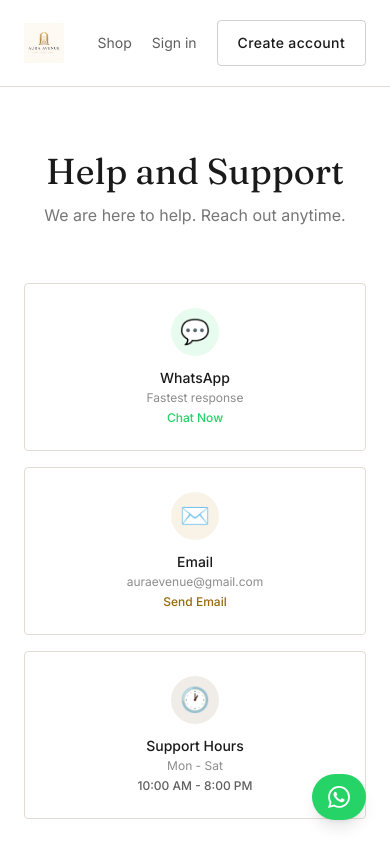
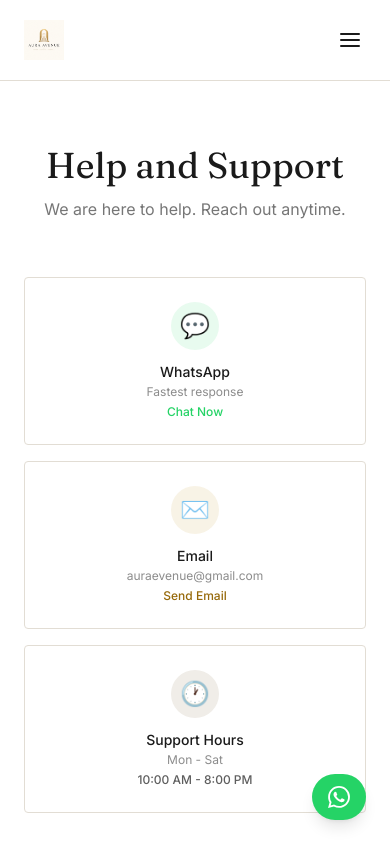
Before and after one commit to harisawann/auraavenue, a React (Vite) app in the folder client/: page /help in a window 390 px wide. Shown: the top 844 px of the page. Built offline with nearby package versions, Linux system fonts and the light colour scheme; no server answers.

Commit message:
Add files via upload

```diff
--- a/client/src/components/Header.jsx
+++ b/client/src/components/Header.jsx
@@ -1,4 +1,5 @@
-import { Link } from 'react-router-dom';
+import { useState } from 'react';
+import { Link, useNavigate } from 'react-router-dom';
 import { useAuth } from '../context/AuthContext';
 import { useCart } from '../context/CartContext';
 import { useWishlist } from '../context/WishlistContext';
@@ -10,29 +11,33 @@
   const { user, isAuthenticated, isAdmin, logout } = useAuth();
   const { itemCount, clearLocalCart } = useCart();
   const { count: wishlistCount, clearLocalWishlist } = useWishlist();
+  const [menuOpen, setMenuOpen] = useState(false);
+  const navigate = useNavigate();
 
   const handleLogout = () => {
     logout();
     clearLocalCart();
     clearLocalWishlist();
+    setMenuOpen(false);
   };
 
+  const closeMenu = () => setMenuOpen(false);
+
   return (
-    <header className="flex items-center justify-between px-6 py-5 border-b border-sand-dark bg-paper sticky top-0 z-10">
-      <Link to="/">
+    <header className="flex items-center justify-between px-6 py-5 border-b border-sand-dark bg-paper sticky top-0 z-40">
+      <Link to="/" onClick={closeMenu}>
         <Logo />
       </Link>
 
-      <nav className="flex items-center gap-5 text-sm">
-        <Link to="/help" className="text-ink/70 hover:text-ink transition-colors hidden md:inline">Help</Link>
-        <Link to="/shop" className="text-ink/70 hover:text-ink transition-colors">
-          Shop
-        </Link>
+      {/* Desktop nav */}
+      <nav className="hidden md:flex items-center gap-5 text-sm">
+        <Link to="/help" className="text-ink/70 hover:text-ink transition-colors">Help</Link>
+        <Link to="/shop" className="text-ink/70 hover:text-ink transition-colors">Shop</Link>
 
         {isAuthenticated && (
           <>
             <NotificationBell />
-            <Link to="/wishlist" className="relative text-ink/70 hover:text-ink transition-colors hidden sm:inline">
+            <Link to="/wishlist" className="relative text-ink/70 hover:text-ink transition-colors">
               Wishlist
               {wishlistCount > 0 && (
                 <span className="absolute -top-2 -right-3 h-4 min-w-4 px-1 flex items-center justify-center rounded-full bg-gold text-paper text-[10px] font-medium">
@@ -40,7 +45,6 @@
                 </span>
               )}
             </Link>
-
             <Link to="/cart" className="relative text-ink/70 hover:text-ink transition-colors">
               Cart
               {itemCount > 0 && (
@@ -54,32 +58,81 @@
 
         {isAuthenticated ? (
           <>
-            {isAdmin && (
-              <Link to="/admin" className="text-ink/70 hover:text-ink transition-colors hidden sm:inline">
-                Admin
-              </Link>
-            )}
-            <Link to="/orders" className="text-ink/70 hover:text-ink transition-colors hidden sm:inline">
-              Orders
-            </Link>
-            <Link to="/account" className="text-ink/60 hidden sm:inline hover:text-ink transition-colors">
-              Hi, {user.name.split(' ')[0]}
-            </Link>
-            <Button variant="ghost" onClick={handleLogout}>
-              Sign out
-            </Button>
+            {isAdmin && <Link to="/admin" className="text-ink/70 hover:text-ink transition-colors">Admin</Link>}
+            <Link to="/orders" className="text-ink/70 hover:text-ink transition-colors">Orders</Link>
+            <Link to="/account" className="text-ink/60 hover:text-ink transition-colors">Hi, {user.name.split(' ')[0]}</Link>
+            <Button variant="ghost" onClick={handleLogout}>Sign out</Button>
           </>
         ) : (
           <>
-            <Link to="/login" className="text-ink/70 hover:text-ink transition-colors">
-              Sign in
-            </Link>
-            <Link to="/register">
-              <Button variant="secondary">Create account</Button>
-            </Link>
+            <Link to="/login" className="text-ink/70 hover:text-ink transition-colors">Sign in</Link>
+            <Link to="/register"><Button variant="secondary">Create account</Button></Link>
           </>
         )}
       </nav>
+
+      {/* Mobile right side: cart icon + hamburger */}
+      <div className="flex items-center gap-4 md:hidden">
+        {isAuthenticated && (
+          <Link to="/cart" className="relative text-ink/70 hover:text-ink transition-colors" onClick={closeMenu}>
+            <svg xmlns="http://www.w3.org/2000/svg" width="22" height="22" viewBox="0 0 24 24" fill="none" stroke="currentColor" strokeWidth="1.8" strokeLinecap="round" strokeLinejoin="round">
+              <circle cx="9" cy="21" r="1"/><circle cx="20" cy="21" r="1"/>
+              <path d="M1 1h4l2.68 13.39a2 2 0 001.99 1.61h9.72a2 2 0 001.99-1.61L23 6H6"/>
+            </svg>
+            {itemCount > 0 && (
+              <span className="absolute -top-2 -right-2 h-4 min-w-4 px-1 flex items-center justify-center rounded-full bg-gold text-paper text-[10px] font-medium">
+                {itemCount}
+              </span>
+            )}
+          </Link>
+        )}
+
+        {/* Hamburger button */}
+        <button
+          onClick={() => setMenuOpen(!menuOpen)}
+          className="text-ink p-1"
+          aria-label="Toggle menu"
+        >
+          {menuOpen ? (
+            <svg xmlns="http://www.w3.org/2000/svg" width="24" height="24" viewBox="0 0 24 24" fill="none" stroke="currentColor" strokeWidth="2" strokeLinecap="round" strokeLinejoin="round">
+              <line x1="18" y1="6" x2="6" y2="18"/><line x1="6" y1="6" x2="18" y2="18"/>
+            </svg>
+          ) : (
+            <svg xmlns="http://www.w3.org/2000/svg" width="24" height="24" viewBox="0 0 24 24" fill="none" stroke="currentColor" strokeWidth="2" strokeLinecap="round" strokeLinejoin="round">
+              <line x1="3" y1="6" x2="21" y2="6"/><line x1="3" y1="12" x2="21" y2="12"/><line x1="3" y1="18" x2="21" y2="18"/>
+            </svg>
+          )}
+        </button>
+      </div>
+
+      {/* Mobile slide-down menu */}
+      {menuOpen && (
+        <div className="absolute top-full left-0 right-0 bg-paper border-b border-sand-dark shadow-lg z-50 md:hidden">
+          <nav className="flex flex-col px-6 py-4 gap-4 text-sm">
+            <Link to="/shop" onClick={closeMenu} className="text-ink/70 hover:text-ink transition-colors py-2 border-b border-sand-dark">Shop</Link>
+            <Link to="/help" onClick={closeMenu} className="text-ink/70 hover:text-ink transition-colors py-2 border-b border-sand-dark">Help & Support</Link>
+
+            {isAuthenticated ? (
+              <>
+                <Link to="/wishlist" onClick={closeMenu} className="text-ink/70 hover:text-ink transition-colors py-2 border-b border-sand-dark">
+                  Wishlist {wishlistCount > 0 && `(${wishlistCount})`}
+                </Link>
+                <Link to="/orders" onClick={closeMenu} className="text-ink/70 hover:text-ink transition-colors py-2 border-b border-sand-dark">My Orders</Link>
+                <Link to="/account" onClick={closeMenu} className="text-ink/70 hover:text-ink transition-colors py-2 border-b border-sand-dark">My Account</Link>
+                {isAdmin && <Link to="/admin" onClick={closeMenu} className="text-ink/70 hover:text-ink transition-colors py-2 border-b border-sand-dark">Admin Panel</Link>}
+                <button onClick={handleLogout} className="text-left text-ink/70 hover:text-ink transition-colors py-2">Sign out</button>
+              </>
+            ) : (
+              <>
+                <Link to="/login" onClick={closeMenu} className="text-ink/70 hover:text-ink transition-colors py-2 border-b border-sand-dark">Sign in</Link>
+                <Link to="/register" onClick={closeMenu} className="py-2">
+                  <Button variant="secondary" className="w-full">Create account</Button>
+                </Link>
+              </>
+            )}
+          </nav>
+        </div>
+      )}
     </header>
   );
 }
```
